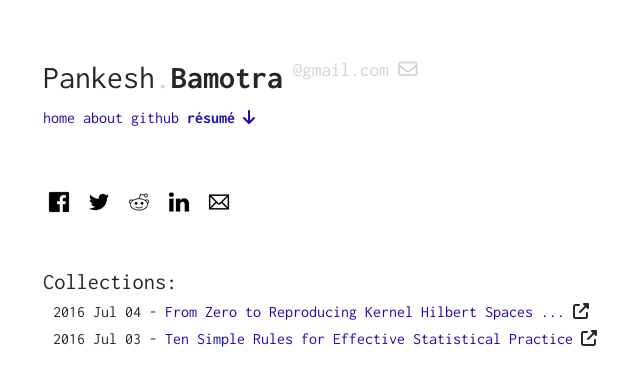
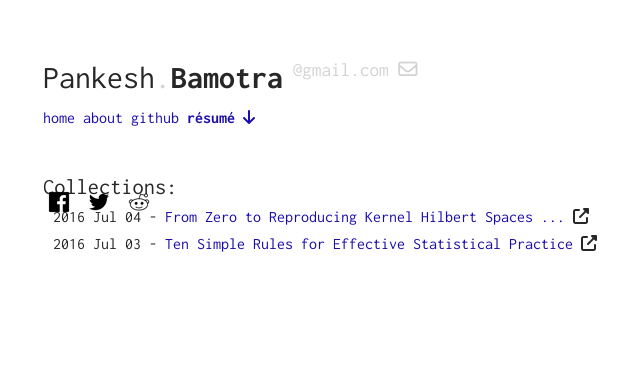
Before and after one commit to pbamotra/sciontist, a Jekyll site: the page built from index.html, in a window 1280 px wide. Shown: the top 386 px of the page, without its empty margins (297-937 px from the left). Built offline with Jekyll 4.4.1, drawn with Linux system fonts in a browser that asks for light colours; nearby versions of some CDN libraries.

Commit message:
social share simple

```diff
--- a/_includes/header.html
+++ b/_includes/header.html
@@ -11,12 +11,10 @@
         {% endfor %}
     </ul>
 </div>
-<div class="sub-header">
+<div class="sub-header-2">
     <ul class="share-buttons">
       <li><a href="https://www.facebook.com/sharer/sharer.php?u=http%3A%2F%2Fsciontist.com&t=" title="Share on Facebook" target="_blank" onclick="window.open('https://www.facebook.com/sharer/sharer.php?u=' + encodeURIComponent(document.URL) + '&t=' + encodeURIComponent(document.URL)); return false;"><img src="assets/img/Facebook.png"></a></li>
       <li><a href="https://twitter.com/intent/tweet?source=http%3A%2F%2Fsciontist.com&text=:%20http%3A%2F%2Fsciontist.com&via=_pbamotra_" target="_blank" title="Tweet" onclick="window.open('https://twitter.com/intent/tweet?text=' + encodeURIComponent(document.title) + ':%20'  + encodeURIComponent(document.URL)); return false;"><img src="assets/img/Twitter.png"></a></li>
       <li><a href="http://www.reddit.com/submit?url=http%3A%2F%2Fsciontist.com&title=" target="_blank" title="Submit to Reddit" onclick="window.open('http://www.reddit.com/submit?url=' + encodeURIComponent(document.URL) + '&title=' +  encodeURIComponent(document.title)); return false;"><img src="assets/img/Reddit.png"></a></li>
-      <li><a href="http://www.linkedin.com/shareArticle?mini=true&url=http%3A%2F%2Fsciontist.com&title=&summary=&source=http%3A%2F%2Fsciontist.com" target="_blank" title="Share on LinkedIn" onclick="window.open('http://www.linkedin.com/shareArticle?mini=true&url=' + encodeURIComponent(document.URL) + '&title=' +  encodeURIComponent(document.title)); return false;"><img src="assets/img/LinkedIn.png"></a></li>
-      <li><a href="mailto:?subject=&body=:%20http%3A%2F%2Fsciontist.com" target="_blank" title="Email" onclick="window.open('mailto:?subject=' + encodeURIComponent(document.title) + '&body=' +  encodeURIComponent(document.URL)); return false;"><img src="assets/img/Email.png"></a></li>
     </ul>
 </div>
--- a/assets/css/main.scss
+++ b/assets/css/main.scss
@@ -99,6 +99,29 @@ ul {
     }
 }
 
+.sub-header-2 {
+    display: flex;
+    justify-content: space-between;
+    align-items: baseline;
+    position: fixed;
+    @media screen and (max-width: $br) {
+        display: block;
+    }
+    h1 {
+        font-size: 2em;
+        margin-bottom: 0;
+    }
+    ul {
+        margin-top: 10px;
+        li {
+            display: inline;
+            padding: 0;
+            .others {
+            padding-left: 5px;
+            }
+        }
+    }
+}
 
 .portfolio {
     padding-bottom: 30px;
```
